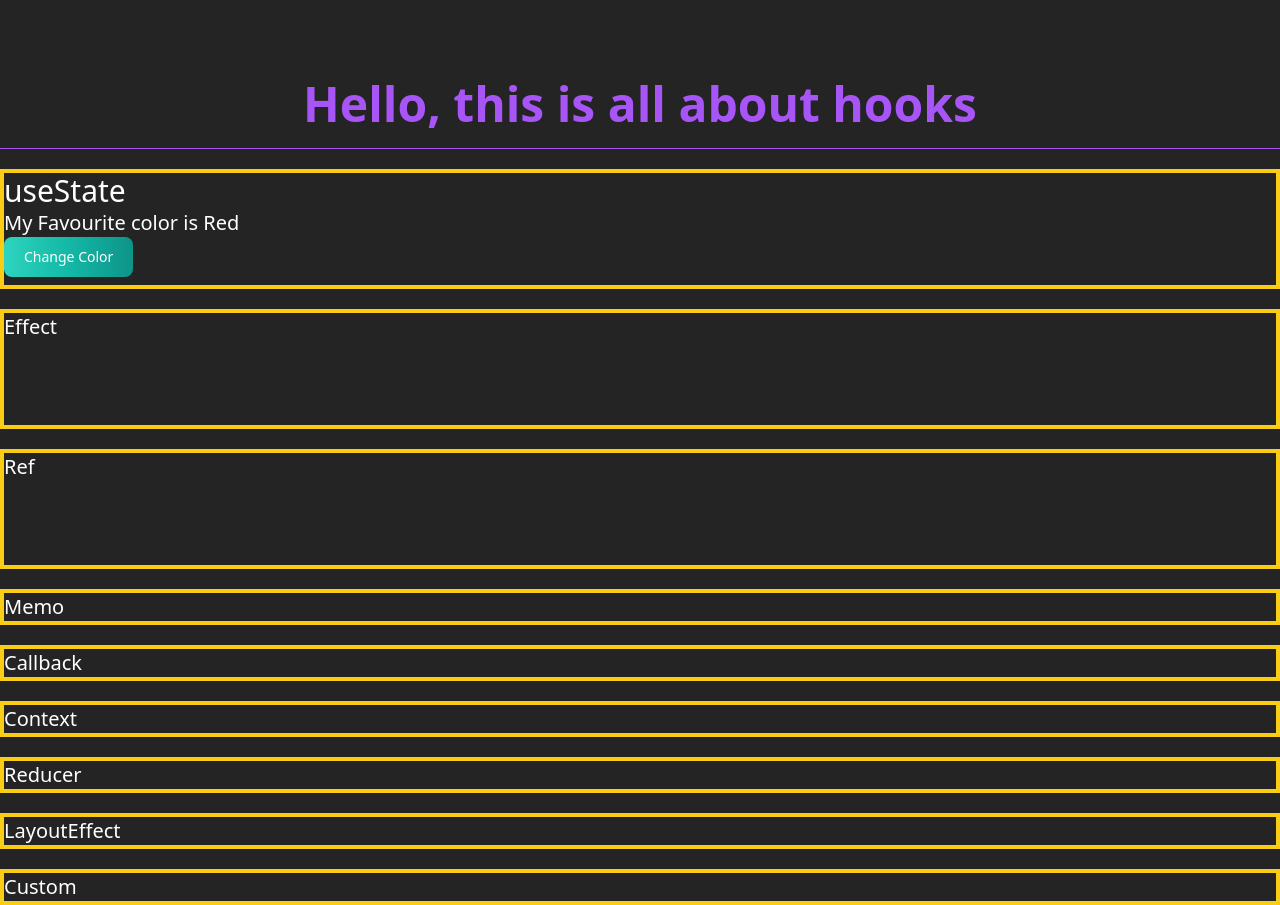
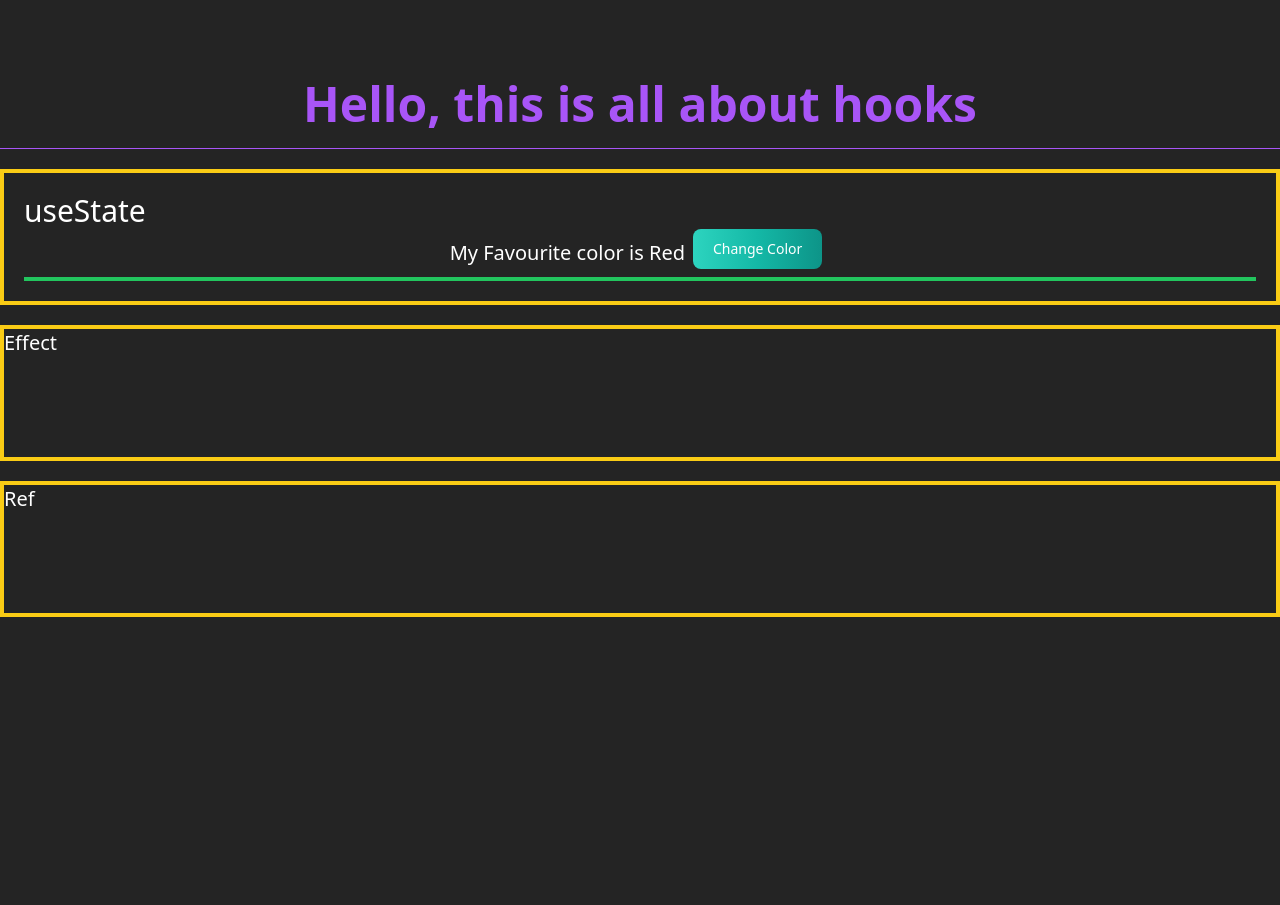
Before and after one commit to septianadip17/all-about-hooks, a React (Vite) app: page / in a window 1280 px wide. After the commit the page ends 880 px from the top, so only its background shows below. Built offline with nearby package versions, Linux system fonts and the light colour scheme.

Commit message:
favourite color

```diff
--- a/src/App.jsx
+++ b/src/App.jsx
@@ -19,12 +19,12 @@ const App = () => {
         <State />
         <Effect />
         <Ref />
-        <Memo />
+        {/* <Memo />
         <Callback />
         <Context />
         <Reducer />
         <LayoutEffect />
-        <Custom />
+        <Custom /> */}
       </div>
     </div>
   );
--- a/src/components/State.jsx
+++ b/src/components/State.jsx
@@ -2,16 +2,26 @@ import React from "react";
 import { useState } from "react";
 
 const State = () => {
+  // change color
   const [color, setColor] = useState("Red");
   const changeColor = () => {
     setColor("Blue");
   };
 
+  // change car brand
+  const [car, setCar] = useState({
+    brand: "Ford",
+    model: "Mustang",
+    color: "red",
+    year: 1964,
+  });
+
   return (
-    <div className="border-4 border-yellow-400 w-screen mx-auto container">
+    <div className="border-4 border-yellow-400 w-screen mx-auto container p-5">
       <h1 className="text-3xl">useState</h1>
+      {/* Favorite color */}
+      <div className="flex gap-2 items-center justify-center ">
         <h1>My Favourite color is {color}</h1>
-
         <button
           type="button"
           className="text-white bg-gradient-to-r from-teal-400 via-teal-500 to-teal-600 hover:bg-gradient-to-br focus:ring-4 focus:outline-none focus:ring-teal-300 dark:focus:ring-teal-800 font-medium rounded-lg text-sm px-5 py-2.5 text-center me-2 mb-2"
@@ -20,6 +30,9 @@ const State = () => {
           Change Color
         </button>
       </div>
+
+      <hr className=" border-2 border-green-500" />
+    </div>
   );
 };
 
```
Lines whose indentation alone changed are shown as unchanged.
